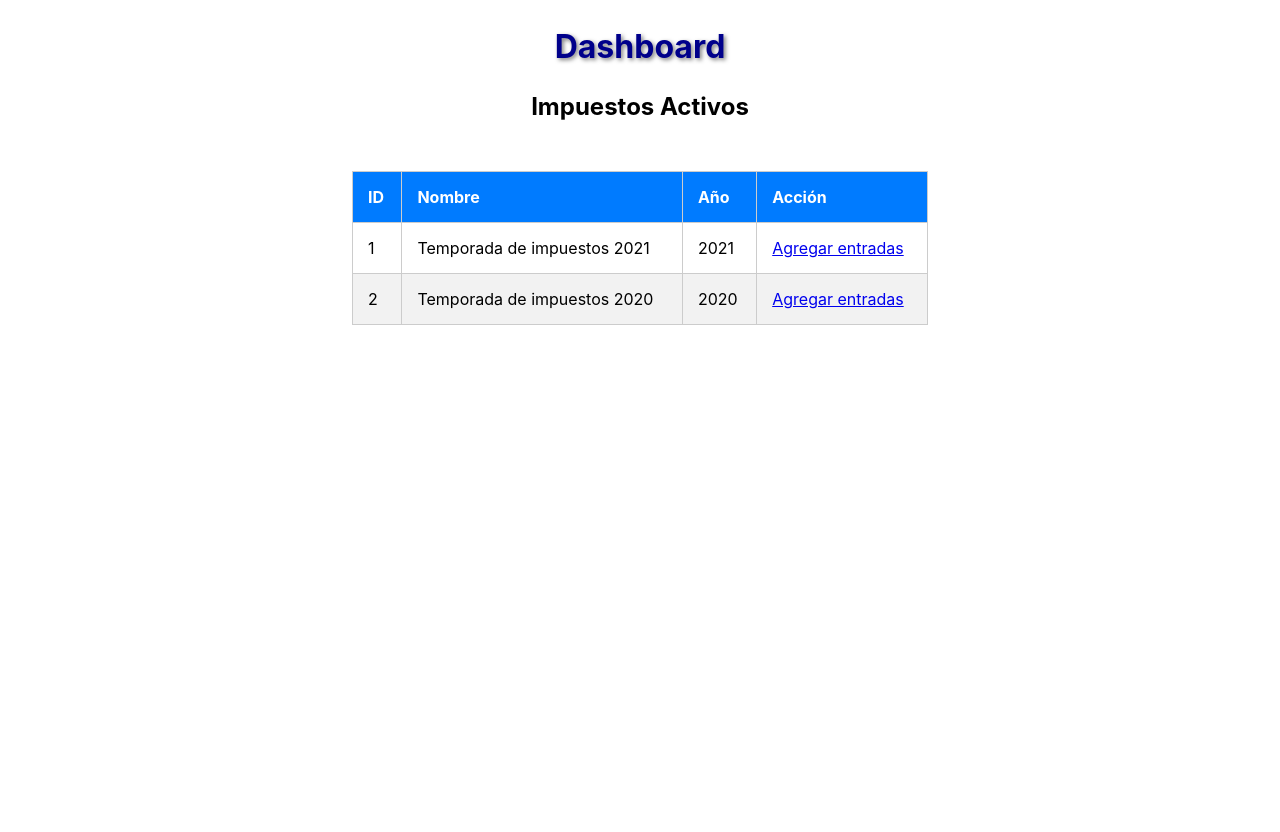
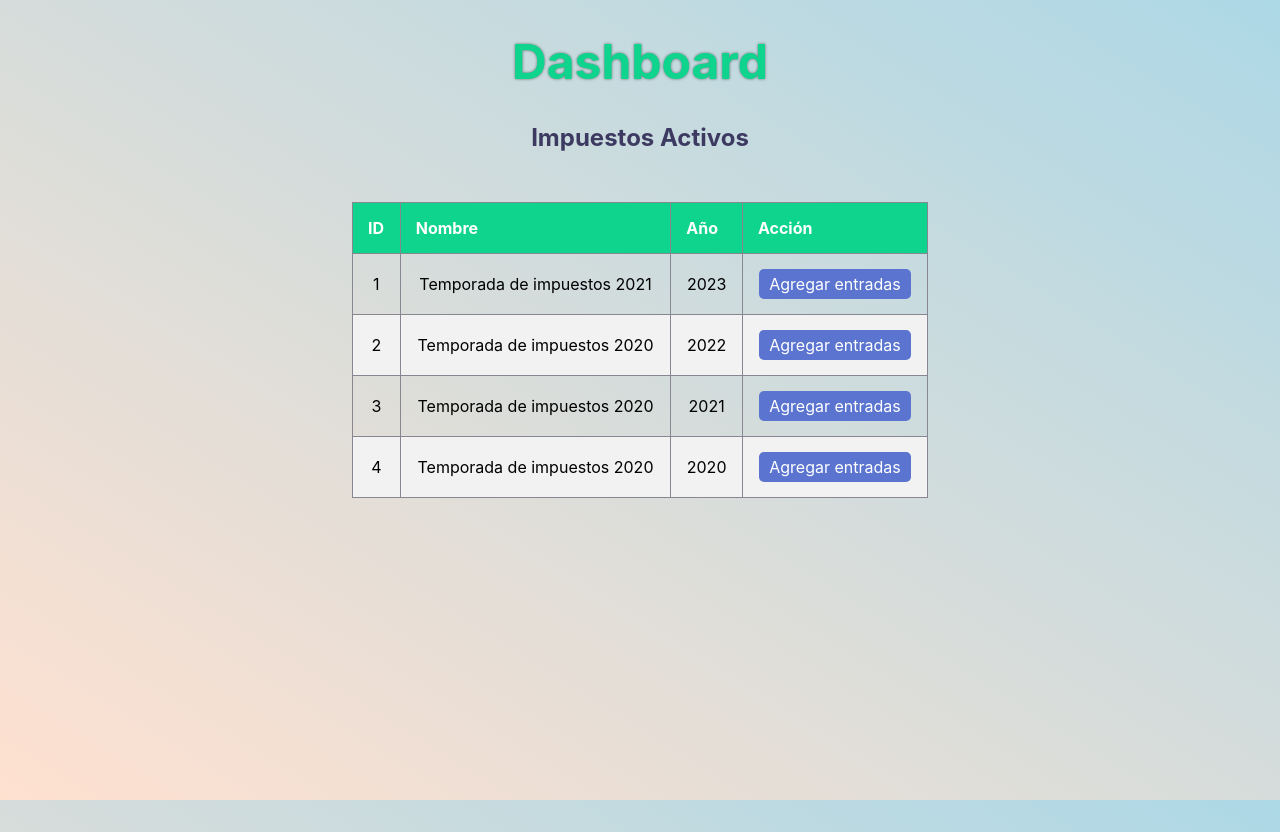
Before and after one commit to Orion696/Taxdown, a React (Create React App) app: page /dashboard in a window 1280 px wide. Before the commit the page ends 800 px from the top, so only its background shows below. Built offline with nearby package versions, Linux system fonts and the light colour scheme; data requests are answered from the project's data file.

Commit message:
estilos css ajustes Api

```diff
--- a/db.json
+++ b/db.json
@@ -3,10 +3,20 @@
     {
       "id": "1",
       "name": "Temporada de impuestos 2021",
+      "year": "2023"
+    },
+    {
+      "id": "2",
+      "name": "Temporada de impuestos 2020",
+      "year": "2022"
+    },
+    {
+      "id": "3",
+      "name": "Temporada de impuestos 2020",
       "year": "2021"
     },
     {
-      "id": "2",
+      "id": "4",
       "name": "Temporada de impuestos 2020",
       "year": "2020"
     }
@@ -18,21 +28,21 @@
         {
           "id": "name",
           "label": "Nombre",
-          "placeholder": "Tu primer nombre",
+          "placeholder": "Nombre",
           "type": "text",
           "maxLength": 20
         },
         {
           "id": "surname",
           "label": "Apellido",
-          "placeholder": "Tu apellido",
+          "placeholder": "Apellido",
           "type": "text",
           "maxLength": 40
         },
         {
           "id": "age",
           "label": "Edad",
-          "placeholder": "Tu edad",
+          "placeholder": "Edad",
           "type": "number"
         }
       ]
@@ -183,6 +193,30 @@
       "surname": "Lopez",
       "age": "52",
       "id": "HnV3mB1"
+    },
+    {
+      "name": "Ramiro",
+      "surname": "Lopez",
+      "age": "59",
+      "id": "WumFZrs"
+    },
+    {
+      "name": "Pruebaadasdadadsasd",
+      "surname": "asdaddddddddddddddddddddddddddddddddd",
+      "age": "33",
+      "id": "3-2kfLj"
+    },
+    {
+      "name": "Andres david",
+      "surname": "Lopez Arias",
+      "age": "333333333333333",
+      "id": "laKXAJF"
+    },
+    {
+      "name": "Andres",
+      "surname": "Lopez",
+      "age": "25",
+      "id": "46-BT01"
     }
   ]
 }
--- a/src/App.js
+++ b/src/App.js
@@ -2,7 +2,7 @@ import React from 'react';
 import { BrowserRouter as Router, Route, Routes } from 'react-router-dom';
 import LoginForm from './components/LoginForm';
 import Dashboard from './components/Dashboard';
-import TaxForm from './components/TaxForm'; // Asegúrate de importar el nuevo componente aquí
+import TaxForm from './components/TaxForm';
 
 function App() {
     return (
--- a/src/components/Dashboard.js
+++ b/src/components/Dashboard.js
@@ -11,7 +11,7 @@ function Dashboard({ taxes, fetchTaxes }) {
 
   return (
     <div>
-      <h2 className="dashboard-title">Dashboard</h2>
+      <h1 className="dashboard-title">Dashboard</h1>
       <h3 className="taxes-title">Impuestos Activos</h3>
       <table className="dashboard-table">
         <thead>
@@ -19,7 +19,7 @@ function Dashboard({ taxes, fetchTaxes }) {
             <th>ID</th>
             <th>Nombre</th>
             <th>Año</th>
-            <th>Acción</th> {/* Nueva columna para los botones */}
+            <th>Acción</th>
           </tr>
         </thead>
         <tbody>
--- a/src/components/LoginForm.js
+++ b/src/components/LoginForm.js
@@ -22,6 +22,11 @@ function LoginForm({ login }) {
 
 
   return (
+    <div className="container">
+      <div className="text-container">
+        <h1 className="taxdown-title">Taxdown</h1>
+        <p className="taxdown-text">Te ayudamos a gestionar tus impuestos de manera fácil, rapido y segura</p>
+      </div>
       <form className="login-form" onSubmit={handleSubmit}>
         <label>
           Usuario:
@@ -41,6 +46,7 @@ function LoginForm({ login }) {
         </label>
         <button type="submit">Iniciar sesión</button>
       </form>
+    </div>
   );
 }
 
--- a/src/components/TaxForm.js
+++ b/src/components/TaxForm.js
@@ -1,10 +1,13 @@
 import React, { useEffect } from 'react';
 import { connect } from 'react-redux';
-import { useParams } from 'react-router-dom';
+import { useParams, useNavigate } from 'react-router-dom';
 import { fetchFormFieldsRequest, submitFormRequest } from '../redux/actions/formActions';
+import '../styles/TaxForm.css';
+
 
 function TaxForm({ dispatch, fields }) {
     const { id } = useParams();
+    const navigate = useNavigate();
     const [formValues, setFormValues] = React.useState({});
 
     useEffect(() => {
@@ -18,14 +21,17 @@ function TaxForm({ dispatch, fields }) {
       });
     };
 
-    const handleSubmit = (e) => {
+    const handleSubmit = async (e) => {
       e.preventDefault();
-      dispatch(submitFormRequest(formValues));
+      await dispatch(submitFormRequest(formValues));
+      setFormValues({});
+      window.alert('Formulario enviado correctamente');
+      navigate('/dashboard');
     };
 
     return (
-      <div>
-        <h2>Formulario de impuestos para el impuesto {id}</h2>
+      <div className="form-container">
+        <h2 className="form-title">Formulario para el impuesto {id}</h2>
         <form onSubmit={handleSubmit}>
           {fields.map(field => (
             <div key={field.id}>
@@ -34,9 +40,10 @@ function TaxForm({ dispatch, fields }) {
                 name={field.id}
                 type={field.type}
                 placeholder={field.placeholder}
-                maxLength={field.maxLength || undefined}
+                maxLength={20}
                 value={formValues[field.id] || ''}
                 onChange={handleChange}
+                required
               />
             </div>
           ))}
--- a/src/styles/Dashboard.css
+++ b/src/styles/Dashboard.css
@@ -1,3 +1,16 @@
+html {
+  height: 100%;
+}
+
+body {
+  height: 100%;
+  margin: 0;
+  background: linear-gradient(to top right, #ffe1d0, lightblue);
+  background-repeat: no-repeat;
+  background-attachment: fixed;
+}
+
+
 .dashboard-table {
   width: 45%;
   margin: 50px auto;
@@ -7,12 +20,12 @@
 .dashboard-table th,
 .dashboard-table td {
     padding: 15px;
-    border: 1px solid #ccc;
+    border: 1px solid #888791;
     text-align: left;
 }
 
 .dashboard-table th {
-    background-color: #007bff;
+  background-color: #0fd48e;
   color: white;
 }
 
@@ -22,13 +35,34 @@
 
 .dashboard-title {
   text-align: center;
-    font-size: 2rem;
-    color: darkblue;
-    text-shadow: 2px 2px 4px rgba(0,0,0,0.5);
+  font-size: 3rem;
+  color: #0fd48e;
+  text-shadow: 0px 0px 3px rgba(0,0,0,0.5);
 }
 
 .taxes-title {
   text-align: center;
   font-size: 1.5rem;
   margin-top: 20px;
+  color: #3d3a62;
 }
+
+.dashboard-table td a {
+  display: inline-block;
+  padding: 5px 10px;
+  text-decoration: none;
+  background-color: #5a74d0;
+  color: white;
+  border-radius: 5px;
+  transition: background-color 0.3s;
+  text-align: center;
+}
+
+.dashboard-table td a:hover {
+  background-color: #0056b3;
+}
+
+.dashboard-table td {
+  text-align: center;
+  vertical-align: middle;
+}
--- a/src/styles/LoginForm.css
+++ b/src/styles/LoginForm.css
@@ -8,6 +8,31 @@
     padding: 20px;
     border-radius: 5px;
     box-shadow: 0 0 10px rgba(0, 0, 0, 0.1);
+    background: linear-gradient(to top right, #ffe1d0, rgb(212, 234, 241));
+    margin-top: 160px;
+  }
+
+  .container {
+    display: flex;
+    justify-content: space-around;
+    align-items: center;
+  }
+
+  .taxdown-title {
+    font-size: 3rem;
+    color: #0fd48e;
+    margin-left: 40px;
+  }
+
+  .taxdown-text{
+   margin-left: 40PX;
+    font-size: 1.5rem;
+    margin-top: 20px;
+    color: #3d3a62;
+  }
+
+  .text-container {
+    margin-right: 20px;
   }
 
   .login-form input {
--- /dev/null
+++ b/src/styles/TaxForm.css
@@ -0,0 +1,57 @@
+div.form-container {
+    width: 50%;
+    margin: auto;
+    padding: 20px;
+    box-shadow: 0 2px 17px rgba(0,0,0,0.3);
+    border-radius: 5px;
+    display: flex;
+    flex-direction: column;
+    align-items: center;
+    justify-content: center;
+    margin-top: 100px;
+    background: linear-gradient(to top right, #ffe1d0, rgb(212, 234, 241));
+  }
+
+  .form-title {
+    text-align: center;
+    font-size: 1.5rem;
+    margin-top: 20px;
+    color: #3d3a62;
+  }
+
+  form {
+    width: 25%;
+    display: flex;
+    flex-direction: column;
+    gap: 20px;
+  }
+
+  input {
+    margin-top: 8px;
+    padding: 10px;
+    border: 1px solid #ddd;
+    border-radius: 5px;
+    width: 100%;
+  }
+
+  button {
+    padding: 10px 20px;
+    border: none;
+    color: white;
+    background-color: #5a74d0;
+    cursor: pointer;
+    border-radius: 5px;
+    width: 50%;
+    margin: auto;
+    transition: background-color 0.3s;
+  }
+
+  button:hover {
+    background-color: #0056b3;
+  }
+
+  div > label {
+    display: block;
+    color: #3d3a62;
+    font-weight: 700;
+  }
```
Lines whose indentation alone changed are shown as unchanged.
